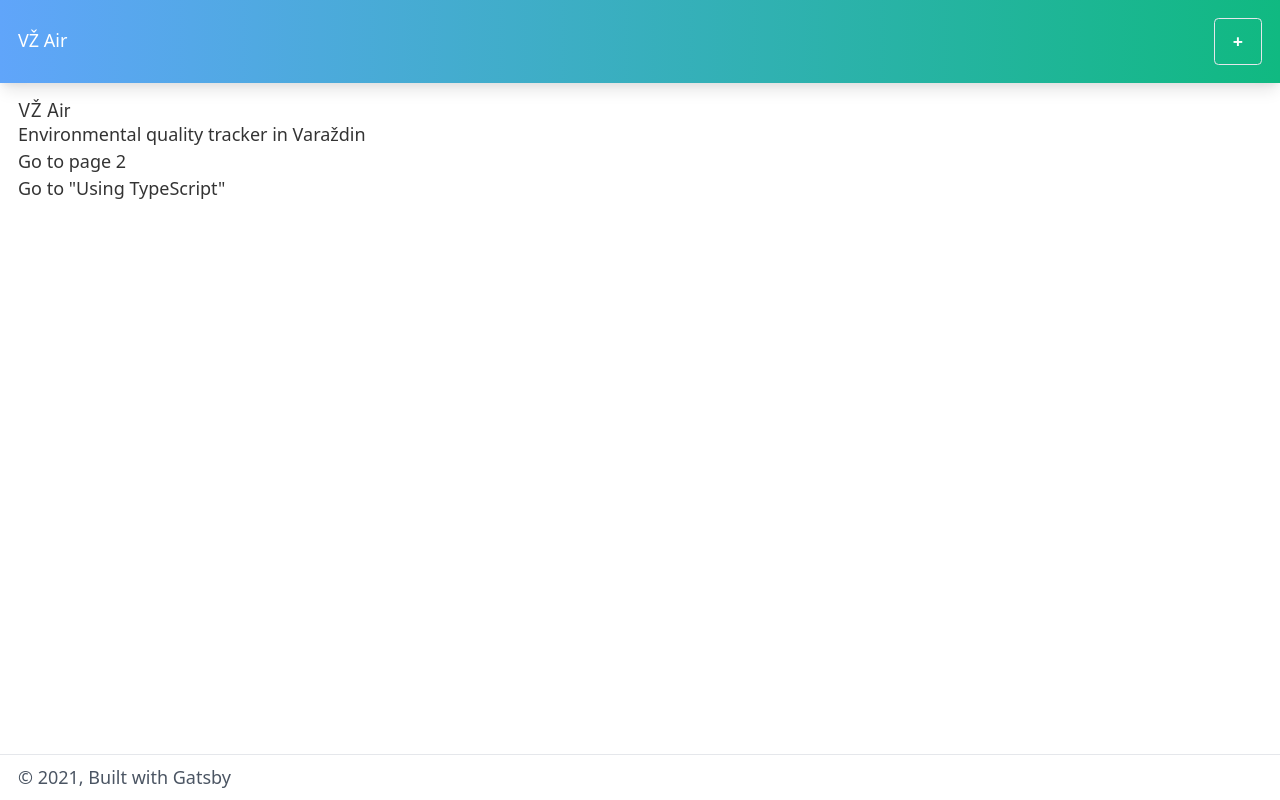
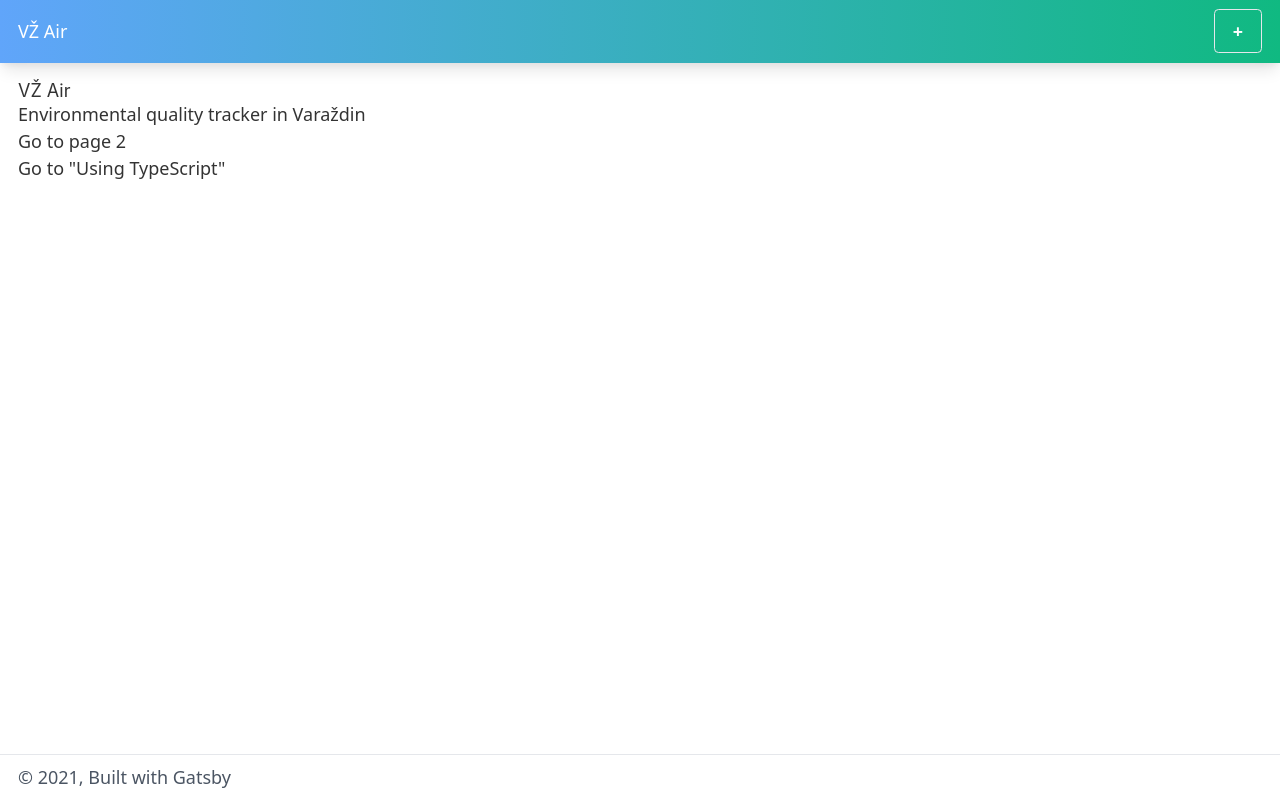
Before and after one commit to 1GR3/vzAir, a Gatsby site: page / in a window 1280 px wide. Built offline with nearby package versions, Linux system fonts and the light colour scheme; Gatsby itself is replaced by a stand-in of ours.

Commit message:
header styling

```diff
--- a/src/components/header.js
+++ b/src/components/header.js
@@ -8,12 +8,12 @@ const Header = ({ siteTitle }) => (
   >
     <div className={"container mx-auto grid grid-cols-2"}>
         <div
-            className={"py-2"}
+            className={"py-0"}
         >
 
             <Link
               to="/"
-              className={"text-white py-2"}
+              className={"text-white"}
             >
               {siteTitle}
             </Link>
@@ -22,11 +22,12 @@ const Header = ({ siteTitle }) => (
         <div
             className={"text-right"}
         >
-            <button
+            <Link
+                to={"/report/"}
                 className={"bg-transparent hover:bg-white text-white font-semibold hover:text-blue-500 py-2 px-4 border border-white-500 hover:border-transparent rounded"}
             >
                 +
-            </button>
+            </Link>
         </div>
     </div>
   </header>
```
